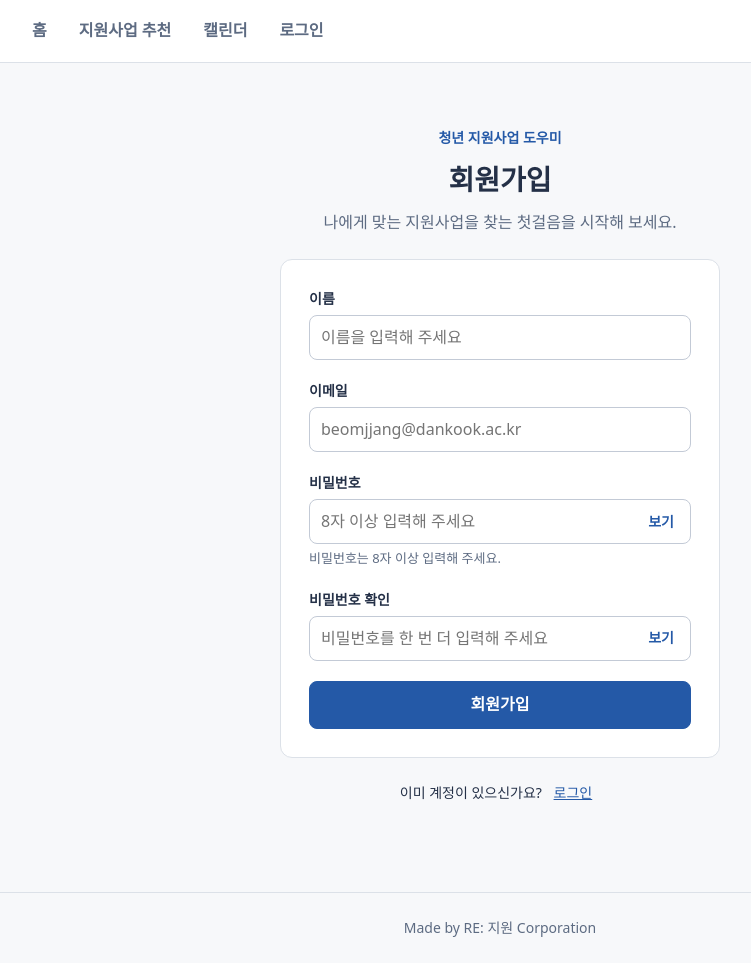
After one commit to juni1011/BATON, a Spring Boot app: page /signup.html in a window 1280 px wide. The commit adds this page. Shown: the whole page, without its empty margins (140-891 px from the left). Run offline with Spring Boot 4, Linux system fonts and the light colour scheme.

Commit message:
Add sign-in and sign-up pages

```diff
--- a/src/main/resources/static/calendar.html
+++ b/src/main/resources/static/calendar.html
@@ -14,6 +14,7 @@
         <a class="site-name" href="/index.html">청년 지원사업 도우미</a>
         <a href="/support.html">지원사업 추천</a>
         <a href="/calendar.html">캘린더</a>
+        <a href="/signin.html">로그인</a>
     </nav></header>
     <main>
         <section class="calendar-intro">
@@ -63,6 +64,6 @@
             </div>
         </div>
     </main>
-    <footer>본 서비스는 정보 제공용이며 지원사업 목록은 가상 예시입니다</footer>
+    <footer>Made by RE: 지원 Corporation</footer>
 </body>
 </html>
--- a/src/main/resources/static/index.html
+++ b/src/main/resources/static/index.html
@@ -14,6 +14,7 @@
         <a class="site-name" href="/index.html">청년 지원사업 도우미</a>
         <a href="/support.html">지원사업 추천</a>
         <a href="/calendar.html">캘린더</a>
+        <a href="/signin.html">로그인</a>
     </nav></header>
     <main id="main">
         <section class="intro">
@@ -39,6 +40,6 @@
             <button type="button" class="btn danger small" id="reset">저장된 내 정보 모두 지우기</button>
         </div>
     </main>
-    <footer>본 서비스는 정보 제공용이며 지원사업 목록은 가상 예시입니다</footer>
+    <footer>Made by RE: 지원 Corporation</footer>
 </body>
 </html>
--- /dev/null
+++ b/src/main/resources/static/signup.html
@@ -0,0 +1,129 @@
+<!doctype html>
+<html lang="ko">
+<head>
+    <meta charset="UTF-8">
+    <meta name="viewport" content="width=device-width, initial-scale=1">
+    <title>회원가입 | 청년 지원사업 도우미</title>
+    <link rel="stylesheet" href="/css/common.css">
+    <script src="/js/ui.js" defer></script>
+    <style>
+        .signup-panel { max-width: 440px; margin: 32px auto; }
+        .signup-intro { text-align: center; }
+        .signup-intro .lead { margin: 8px 0 24px; }
+        .signup-service { margin: 0 0 8px; color: var(--primary); font-size: 14px; font-weight: 600; }
+        .signup-form { padding: 28px; }
+        .signup-form > * + * { margin-top: 20px; }
+        .password-field { position: relative; }
+        .password-field input { padding-right: 76px; }
+        .password-toggle { position: absolute; top: 50%; right: 6px; transform: translateY(-50%);
+            border-color: transparent; color: var(--primary); }
+        .signup-submit { width: 100%; }
+        .signup-signin { margin: 0; text-align: center; }
+        .signup-signin a { display: inline-block; padding: 8px; }
+        @media (max-width: 640px) {
+            .signup-panel { margin: 16px auto; }
+            .signup-form { padding: 20px; }
+        }
+    </style>
+</head>
+<body>
+    <header><nav aria-label="공통 메뉴">
+        <a href="/index.html">홈</a>
+        <a href="/support.html">지원사업 추천</a>
+        <a href="/calendar.html">캘린더</a>
+        <a href="/signin.html">로그인</a>
+    </nav></header>
+    <main>
+        <section class="signup-panel" aria-labelledby="signup-title">
+            <div class="signup-intro">
+                <p class="signup-service">청년 지원사업 도우미</p>
+                <h1 id="signup-title">회원가입</h1>
+                <p class="lead">나에게 맞는 지원사업을 찾는 첫걸음을 시작해 보세요.</p>
+            </div>
+            <form id="signup-form" class="card stack signup-form" method="post" aria-labelledby="signup-title">
+                <div>
+                    <label for="name">이름</label>
+                    <input id="name" name="name" type="text" placeholder="이름을 입력해 주세요"
+                        autocomplete="name" maxlength="40" required>
+                </div>
+                <div>
+                    <label for="email">이메일</label>
+                    <input id="email" name="email" type="email" placeholder="beomjjang@dankook.ac.kr"
+                        autocomplete="username" inputmode="email" autocapitalize="none" spellcheck="false" required>
+                </div>
+                <div>
+                    <label for="password">비밀번호</label>
+                    <div class="password-field">
+                        <input id="password" name="password" type="password" placeholder="8자 이상 입력해 주세요"
+                            autocomplete="new-password" minlength="8" maxlength="128" aria-describedby="password-hint" required>
+                        <button type="button" class="btn small password-toggle" data-password-toggle
+                            aria-controls="password" aria-label="비밀번호 표시" aria-pressed="false" hidden>보기</button>
+                    </div>
+                    <p id="password-hint" class="hint">비밀번호는 8자 이상 입력해 주세요.</p>
+                </div>
+                <div>
+                    <label for="password-confirm">비밀번호 확인</label>
+                    <div class="password-field">
+                        <input id="password-confirm" name="passwordConfirm" type="password" placeholder="비밀번호를 한 번 더 입력해 주세요"
+                            autocomplete="new-password" maxlength="128" required>
+                        <button type="button" class="btn small password-toggle" data-password-toggle
+                            aria-controls="password-confirm" aria-label="비밀번호 확인 표시" aria-pressed="false" hidden>보기</button>
+                    </div>
+                </div>
+                <div id="message" class="notice" role="status" aria-live="polite" aria-atomic="true" hidden></div>
+                <button type="submit" class="btn primary signup-submit" id="signup-submit" disabled>회원가입</button>
+                <noscript><p class="notice warn">회원가입 화면을 이용하려면 브라우저에서 자바스크립트를 켜 주세요.</p></noscript>
+            </form>
+            <p class="signup-signin small">이미 계정이 있으신가요? <a href="/signin.html">로그인</a></p>
+        </section>
+    </main>
+    <footer>Made by RE: 지원 Corporation</footer>
+    <script>
+        "use strict";
+
+        (() => {
+            const form = document.getElementById("signup-form");
+            const name = document.getElementById("name");
+            const password = document.getElementById("password");
+            const confirmation = document.getElementById("password-confirm");
+            const message = document.getElementById("message");
+
+            function validateFields() {
+                name.setCustomValidity(name.value && !name.value.trim() ? "이름을 입력해 주세요." : "");
+                const mismatch = confirmation.value && confirmation.value !== password.value;
+                confirmation.setCustomValidity(mismatch ? "비밀번호가 일치하지 않습니다." : "");
+            }
+
+            for (const toggle of document.querySelectorAll("[data-password-toggle]")) {
+                const input = document.getElementById(toggle.getAttribute("aria-controls"));
+                const label = input === password ? "비밀번호" : "비밀번호 확인";
+                toggle.addEventListener("click", () => {
+                    const visible = input.type === "password";
+                    input.type = visible ? "text" : "password";
+                    toggle.textContent = visible ? "숨기기" : "보기";
+                    toggle.setAttribute("aria-pressed", String(visible));
+                    toggle.setAttribute("aria-label", `${label} ${visible ? "숨기기" : "표시"}`);
+                });
+                toggle.hidden = false;
+            }
+
+            form.addEventListener("input", () => {
+                validateFields();
+                message.hidden = true;
+                message.textContent = "";
+            });
+
+            // 계정 API가 추가되면 이 제출 처리에 연결합니다. 입력값은 전송하거나 저장하지 않습니다.
+            form.addEventListener("submit", event => {
+                event.preventDefault();
+                validateFields();
+                if (!form.reportValidity()) return;
+                message.textContent = "회원가입 기능을 준비 중입니다. 잠시 후 다시 이용해 주세요.";
+                message.hidden = false;
+            });
+
+            document.getElementById("signup-submit").disabled = false;
+        })();
+    </script>
+</body>
+</html>
--- a/src/main/resources/static/support.html
+++ b/src/main/resources/static/support.html
@@ -14,6 +14,7 @@
         <a href="/index.html">홈</a>
         <a href="/support.html">지원사업 추천</a>
         <a href="/calendar.html">캘린더</a>
+        <a href="/signin.html">로그인</a>
     </nav></header>
     <main>
         <h1>지원사업 추천</h1>
@@ -57,6 +58,6 @@
         </form>
         <div id="results" aria-live="polite"></div>
     </main>
-    <footer>본 서비스는 정보 제공용이며 지원사업 목록은 가상 예시입니다</footer>
+    <footer>Made by RE: 지원 Corporation</footer>
 </body>
 </html>
```
Also changed, not shown: src/main/resources/static/signin.html (added, +101 -0 lines).
